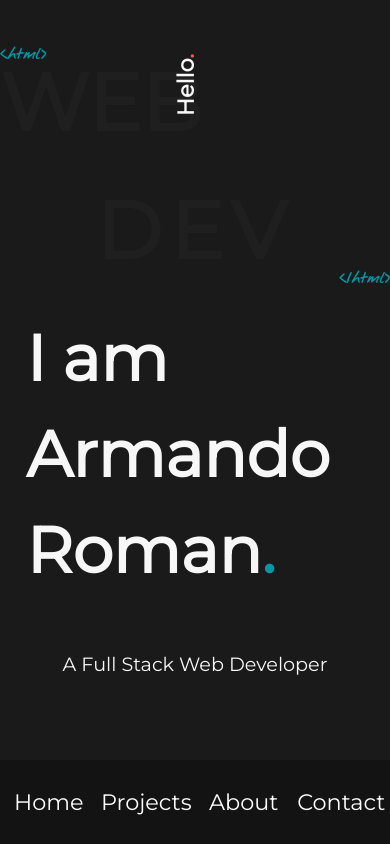
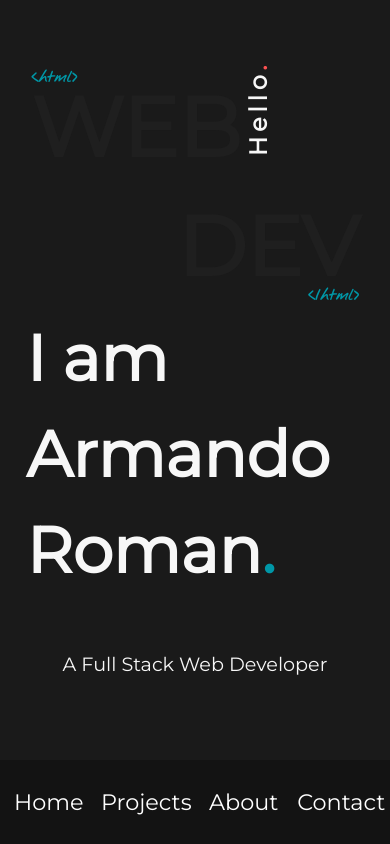
Before and after one commit to armandoroman1016/armando_roman_portfolio, a React (Create React App) app in the folder armando_roman_portfolio/: page / in a window 390 px wide. Built offline with nearby package versions, Linux system fonts and the light colour scheme; a web font is replaced by a local one.

Commit message:
landing page responsive to mobile

```diff
--- a/armando_roman_portfolio/src/components/LandingPage.js
+++ b/armando_roman_portfolio/src/components/LandingPage.js
@@ -50,14 +50,14 @@ const LandingPage = props => {
             <NavBar path = {props.location.pathname}/>
             <div class = 'web-dev-container'>
                 <div className = 'web'>
-                <p className = 'opening-tags'>{`<html>`}</p>
+                    <p className = 'opening-tags'>{`<html>`}</p>
                     <p className = 'web-text'>
                         WEB
                         <span className = 'hello'>Hello<span className = 'period'>.</span></span>
                     </p>
                 </div>
                 <div className = 'dev'>
-                    <p>DEV</p>
+                    <p className = 'dev-text'>DEV</p>
                     <p className = 'closing-tags'>{`</html>`}</p>
                 </div>
             </div>
--- a/armando_roman_portfolio/src/styles/LandingPage.scss
+++ b/armando_roman_portfolio/src/styles/LandingPage.scss
@@ -1,4 +1,4 @@
-.landing-container{
+.landing-container {
     height: 100vh;
     width: 100vw;
     max-height: 100vh;
@@ -9,134 +9,164 @@
     overflow: hidden;
     display: flex;
     justify-content: space-between;
-    .web{
-        color:$landing-font-background;
+
+    .web {
+        color: $landing-font-background;
         position: absolute;
         bottom: 40%;
-        left:13.5%;
-        display:flex;
+        left: 13.5%;
+        display: flex;
         flex-direction: column;
         justify-content: space-between;
         font-family: 'Montserrat', 'Merriweather', 'Times New Roman', Times, serif;
-        @include mobile{
-            bottom: 83%;
+
+        @include mobile {
+            bottom: 80%;
             left: 0%;
+            margin-left: 8%;
         }
-        p{
+
+        p {
             font-size: 14rem;
-            font-weight:700;
+            font-weight: 700;
             letter-spacing: .5rem;
-            @include mobile{
-                font-size: 5rem;
+
+            @include mobile {
+                font-size: 5.2rem;
                 letter-spacing: 0;
             }
         }
-        .opening-tags{
+
+        .opening-tags {
             color: $green;
             font-size: 1.2rem;
-            font-family: 'Nothing You Could Do','Liu Jian Mao Cao', 'Merriweather', 'Times New Roman', Times, serif;
+            font-family: 'Nothing You Could Do', 'Liu Jian Mao Cao', 'Merriweather', 'Times New Roman', Times, serif;
             letter-spacing: .1rem;
-            @include mobile{
+
+            @include mobile {
                 font-size: 1rem;
                 letter-spacing: 0;
             }
         }
-        .web-text{
+
+        .web-text {
             position: relative;
-            .hello{
-                font-size:5.5rem;
+
+            .hello {
+                font-size: 5.5rem;
                 font-family: 'Montserrat', 'Merriweather', 'Times New Roman', Times, serif;
                 position: absolute;
-                left:84%;
+                left: 84%;
                 letter-spacing: 1rem;
                 transform: rotate(-90deg);
-                color:$font-color;
+                color: $font-color;
                 font-weight: 900;
-                @include mobile{
-                    right: 0;
-                    bottom: 40%;
-                    font-size: 1.4rem;
-                    letter-spacing: 0;
+
+                @include mobile {
+                    right: -33%;
+                    bottom: 62%;
+                    font-size: 1.5rem;
+                    letter-spacing: .3rem;;
                 }
-                .period{
-                    color:$orange;
+
+                .period {
+                    color: $orange;
                 }
             }
         }
     }
-    .dev{
-        color:$landing-font-background;
+
+    .dev {
+        color: $landing-font-background;
         position: absolute;
         bottom: 8%;
-        left:24.5%;
-        display:flex;
+        left: 24.5%;
+        display: flex;
         flex-direction: column;
-        font-weight:700;
+        font-weight: 700;
         font-family: 'Montserrat', 'Merriweather', 'Times New Roman', Times, serif;
-        @include mobile{
-           bottom: 66%;
+
+        @include mobile {
+            bottom: 64%;
+            left: 0;
             right: 0;
+            text-align: right;
+            margin-right: 8%;
+
         }
-        p{
-        justify-content: space-between;
+
+        .dev-text {
             font-size: 14rem;
             letter-spacing: .5rem;
-        @include mobile{
-            font-size: 5rem;
+
+            @include mobile {
+                font-size: 5.2rem;
+                justify-content: flex-start;
+                letter-spacing: 0;
             }
 
         }
-        .closing-tags{
+
+        .closing-tags {
             font-size: 1.2rem;
             color: $green;
             text-align: right;
             font-family: 'Nothing You Could Do', 'Liu Jian Mao Cao', 'Merriweather', 'Times New Roman', Times, serif;
             letter-spacing: .1rem;
-            @include mobile{
+
+            @include mobile {
+                text-align: right;
                 font-size: 1rem;
                 letter-spacing: 0;
             }
         }
     }
-    .name-container{
-        color:$font-color;
+
+    .name-container {
+        color: $font-color;
         max-width: 40%;
-        height:100%;
+        height: 100%;
         font-family: 'Montserrat', 'Merriweather', 'Times New Roman', Times, serif;
         display: flex;
         flex-direction: column;
         justify-content: space-around;
-        padding-left:62%;
-        @include mobile{
+        padding-left: 62%;
+
+        @include mobile {
             position: absolute;
-            top:33%;
+            top: 33%;
             left: 8%;
-            height:50%;
+            height: 50%;
             padding: 0;
             max-width: 100%;
             font-size: 1rem;
             letter-spacing: 0;
         }
-        .name{
-        font-size:7.8rem;
+
+        .name {
+            font-size: 7.8rem;
             font-weight: 900;
-        line-height:1.5;
-        @include mobile{
-            font-size:4rem;
+            line-height: 1.5;
+
+            @include mobile {
+                font-size: 4rem;
                 width: 100vw;
                 padding: 0 8%;
                 transform: translateX(-8%);
             }
         }
-        span{
-            color:$green
+
+        span {
+            color: $green
         }
-        .role{
-            font-size:1.2rem;
+
+        .role {
+            font-size: 1.2rem;
             text-align: right;
             margin: 0 12% 5% 0;
             line-height: .5;
-            @include mobile{
+
+            @include mobile {
                 width: 100vw;
                 text-align: center;
                 margin: 0;
@@ -145,6 +175,7 @@
         }
     }
 }
-.hide{
+
+.hide {
     display: none;
 }
```
Lines whose indentation alone changed are shown as unchanged.
